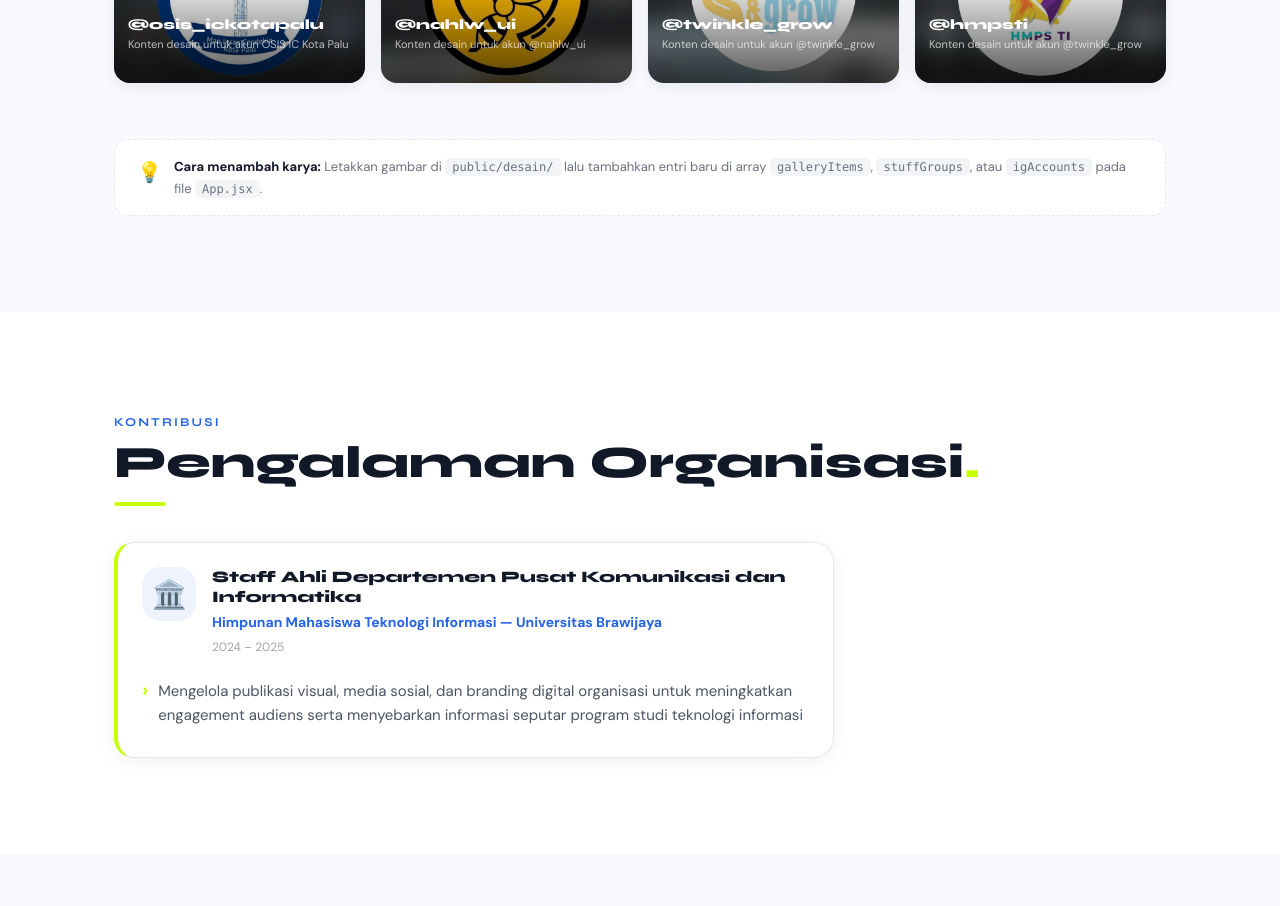
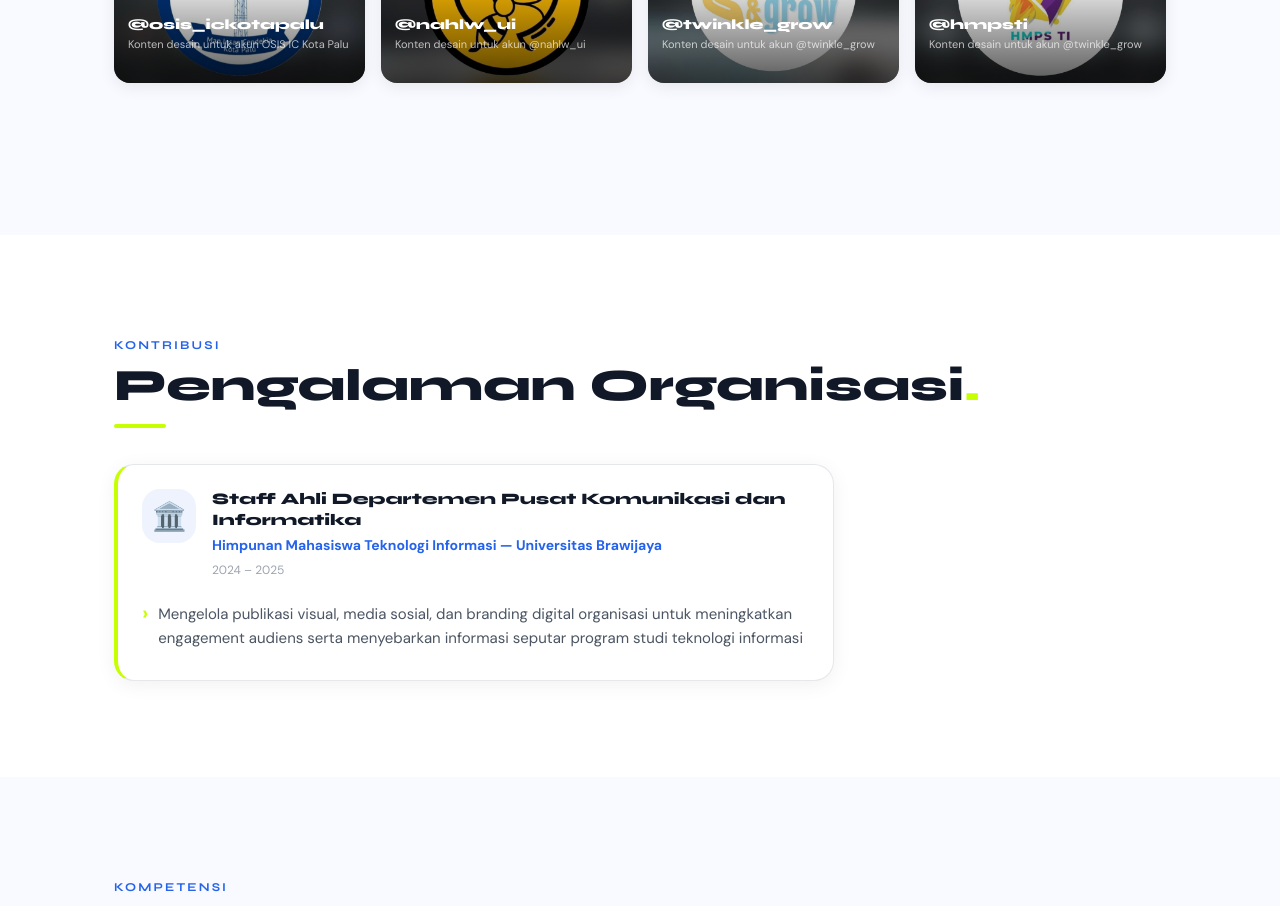
Before and after one commit to billknwv/dwi-nurfitriana-salsabila-web, a React (Vite) app: page / in a window 1280 px wide. Shown: the part 5320-6226 px from the top of the page. Built offline with nearby package versions, Linux system fonts and the light colour scheme.

Commit message:
Update project

```diff
--- a/src/App.jsx
+++ b/src/App.jsx
@@ -1348,24 +1348,7 @@ const Gallery = () => {
         })}
 
         {/* Tip box */}
-        <FadeIn delay={0.2}>
-          <div style={{ marginTop:8, padding:"16px 22px", borderRadius:14,
-            background:C.white, border:`1.5px dashed ${C.border}`,
-            display:"flex", alignItems:"flex-start", gap:12 }}>
-            <span style={{ fontSize:20, marginTop:1 }}>💡</span>
-            <p style={{ fontFamily:"'DM Sans',sans-serif", color:C.muted, fontSize:13, lineHeight:1.65, margin:0 }}>
-              <strong style={{ color:C.txt }}>Cara menambah karya:</strong> Letakkan gambar di{" "}
-              <code style={{ background:"#f3f4f6", padding:"2px 7px", borderRadius:5, fontSize:12 }}>public/desain/</code>
-              {" "}lalu tambahkan entri baru di array{" "}
-              <code style={{ background:"#f3f4f6", padding:"2px 7px", borderRadius:5, fontSize:12 }}>galleryItems</code>
-              ,{" "}
-              <code style={{ background:"#f3f4f6", padding:"2px 7px", borderRadius:5, fontSize:12 }}>stuffGroups</code>
-              , atau{" "}
-              <code style={{ background:"#f3f4f6", padding:"2px 7px", borderRadius:5, fontSize:12 }}>igAccounts</code>
-              {" "}pada file <code style={{ background:"#f3f4f6", padding:"2px 7px", borderRadius:5, fontSize:12 }}>App.jsx</code>.
-            </p>
-          </div>
-        </FadeIn>
+
       </div>
 
       {/* Lightbox Poster/Banner */}
```
